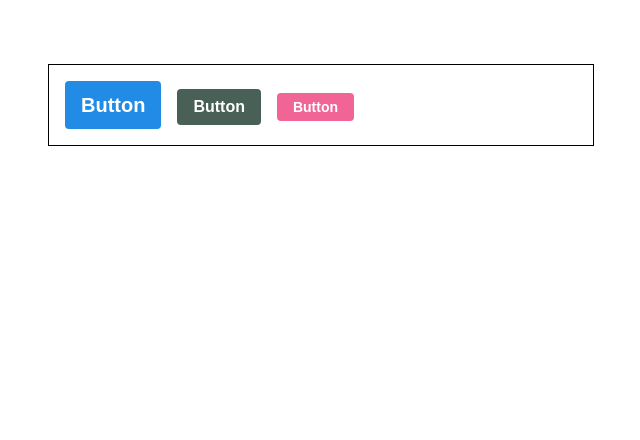
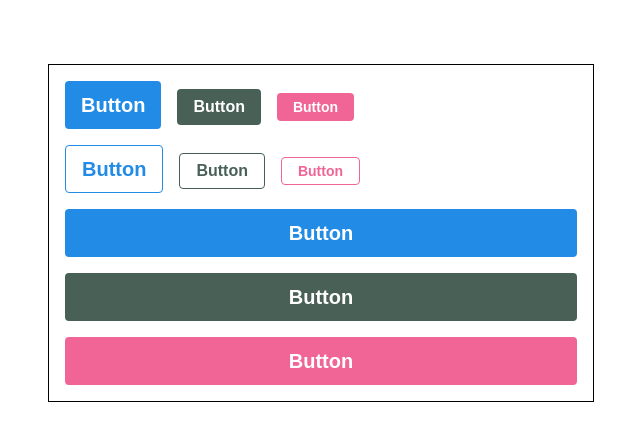
Before and after one commit to Clzzi/React-VeloPert, a React (Create React App) app in the folder StyledComponents example/: page / in a window 1280 px wide. Shown: the top 440 px of the page, without its empty margins (319-959 px from the left). Built offline with nearby package versions, Linux system fonts and the light colour scheme.

Commit message:
[ADD] - OUTLINE & FULLWIDTH

```diff
--- a/StyledComponents example/src/App.js
+++ b/StyledComponents example/src/App.js
@@ -37,6 +37,28 @@
             Button
           </Button>
         </ButtonGroup>
+        <ButtonGroup>
+          <Button size="large" outline>
+            Button
+          </Button>
+          <Button color="gray" outline>
+            Button
+          </Button>
+          <Button color="pink" size="small" outline>
+            Button
+          </Button>
+        </ButtonGroup>
+        <ButtonGroup>
+          <Button size="large" fullWidth>
+            Button
+          </Button>
+          <Button color="gray" size="large" fullWidth>
+            Button
+          </Button>
+          <Button color="pink" size="large" fullWidth>
+            Button
+          </Button>
+        </ButtonGroup>
       </AppBlock>
     </ThemeProvider>
   );
--- a/StyledComponents example/src/components/Button.js
+++ b/StyledComponents example/src/components/Button.js
@@ -8,12 +8,26 @@
     const selected = theme.palette[color];
     return css`
       background: ${selected};
+
       &:hover {
         background: ${lighten(0.1, selected)};
       }
+
       &:active {
         background: ${darken(0.1, selected)};
       }
+
+      ${(props) =>
+        props.outline &&
+        css`
+          color: ${selected};
+          background: none;
+          border: 1px solid ${selected};
+          &:hover {
+            background: ${selected};
+            color: white;
+          }
+        `}
     `;
   }}
 `;
@@ -41,6 +55,19 @@
   `}
 `;
 
+const fullWidthStyle = css`
+  ${(props) =>
+    props.fullWidth &&
+    css`
+      width: 100%;
+      justify-content: center;
+      &:not(:first-child) {
+        margin-left: 0;
+        margin-top: 1rem;
+      }
+    `}
+`;
+
 const StyledButton = styled.button`
   /* 공통 스타일 */
   display: inline-flex;
@@ -55,18 +82,25 @@
   padding-left: 1rem;
   padding-right: 1rem;
 
+  /* 기타 */
+  &:not(:first-child) {
+    margin-left: 1rem;
+  }
+
   ${sizeStyles}
   ${colorStyles}
-
-  /* 기타 */
-  & + & {
-    margin-left: 1rem;
-  }
+  ${fullWidthStyle}
 `;
 
-function Button({ children, color, size, ...rest }) {
+function Button({ children, color, size, outline, fullWidth, ...rest }) {
   return (
-    <StyledButton color={color} size={size} {...rest}>
+    <StyledButton
+      color={color}
+      size={size}
+      outline={outline}
+      fullWidth={fullWidth}
+      {...rest}
+    >
       {children}
     </StyledButton>
   );
```
